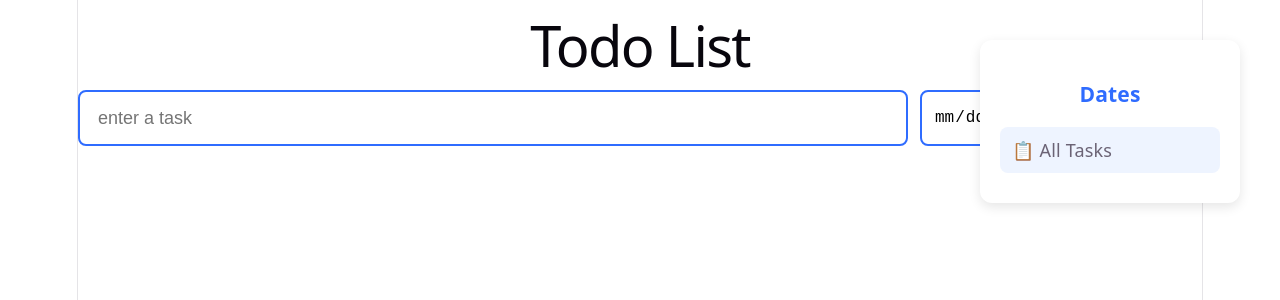
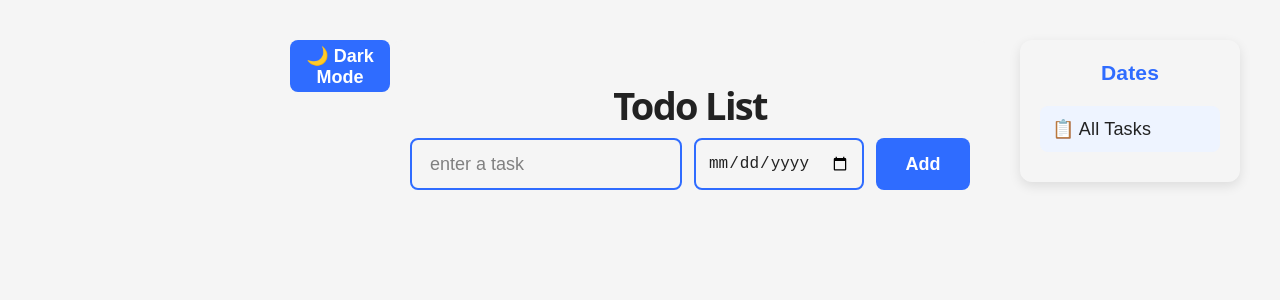
Before and after one commit to bodaalaa19/todo-react-ts, a React (Vite) app: page / in a window 1280 px wide. Shown: the top 300 px of the page. Built offline with nearby package versions, Linux system fonts and the light colour scheme.

Commit message:
dark theme done

```diff
--- a/src/App.css
+++ b/src/App.css
@@ -6,21 +6,50 @@
   box-sizing: border-box;
 }
 
+/* ---------- Light Theme ---------- */
+.light {
+  --background: #f5f5f5;
+  --item: #d6edf4;
+  --sidebar-item: #eef4ff;
+  --sidebar-item-hover: #dce8ff;
+  --text: #222222;
+  --button: #2f6cff;
+}
+
+.dark {
+  --background: #1e1e1e;
+  --item: #3a3a3a;
+  --sidebar-item: #3a3f4d;
+  --sidebar-item-hover: #454b5c;
+  --text: #ffffff;
+  --button: #4b7cff;
+}
+
 body {
   font-family: "Poppins", sans-serif;
-  background: #f5f5f5;
 }
 
-.app{
-    display:flex;
-    justify-content:center;
-    padding-top:40px;
+.app {
+  min-height: 100vh;
+  display: flex;
+  justify-content: center;
+  padding-top: 40px;
+
+  background: var(--background);
+  color: var(--text);
+
+  transition: background 0.3s ease, color 0.3s ease;
 }
 
 .todo-container {
   width: 600px;
-  max-width: 720px; /* smaller than before */
+  max-width: 720px;
   padding: 20px;
+
+  background: var(--background);
+  border-radius: 12px;
+
+  transition: background 0.3s ease;
 }
 
 .todo-container h1 {
@@ -28,5 +57,30 @@ body {
   font-size: 38px;
   font-weight: 700;
   margin-bottom: 20px;
-  color: #222;
+
+  color: var(--text);
 }
+
+.theme-btn {
+  position: fixed;
+  top: 20px;
+  left: 20px;
+
+  padding: 10px 18px;
+
+  border: none;
+  border-radius: 8px;
+
+  background: var(--button);
+  color: white;
+
+  cursor: pointer;
+  font-size: 15px;
+  font-weight: 600;
+
+  transition: 0.2s;
+}
+
+.theme-btn:hover {
+  opacity: 0.9;
+}
--- a/src/App.tsx
+++ b/src/App.tsx
@@ -6,6 +6,7 @@ import TodoList from './components/TodoList'
 import { useState,useEffect } from 'react'
 import type { Todo } from './types/todo'
 import DateSidebar from './components/DateSidebar'
+import "./App.css";
 function App() {
   const [todos, setTodos] = useState<Todo[]>(() => {
   const storedTodos = localStorage.getItem("todos");
@@ -46,12 +47,22 @@ const onToggleCompleted = (id: string) => {
     )
   );
 };
+const [isDark, setIsDark] = useState(false);
+
+
   return (
-    <div className="app">
-        <DateSidebar todos={todos}
+<div className={`app ${isDark ? "dark" : "light"}`}>        <DateSidebar todos={todos}
   onSelectDate={setSelectedDate}
         />
+<button
+className='add-btn'
+onClick={
+  () => {
+        console.log(isDark);
 
+    setIsDark(!isDark)}}>
+  {isDark ? "☀️ Light Mode" : "🌙 Dark Mode"}
+</button>
   <div className="todo-container">
     <h1>Todo List</h1>
 
--- a/src/components/DateSidebar.css
+++ b/src/components/DateSidebar.css
@@ -6,17 +6,19 @@
 
   width: 220px;
 
-  background: white;
+  background: var(--background);
+  color: var(--text);
   border-radius: 12px;
   padding: 20px;
 
   box-shadow: 0 4px 12px rgba(0,0,0,.1);
+  transition: background 0.3s ease, color 0.3s ease;
 }
 
 .date-sidebar h3 {
   text-align: center;
   margin-bottom: 20px;
-  color: #2f6cff;
+  color: var(--button);
 }
 
 .date-item {
@@ -27,7 +29,8 @@
   padding: 10px 12px;
   margin-bottom: 10px;
 
-  background: #eef4ff;
+  background: var(--sidebar-item);
+  color: var(--text);
   border-radius: 8px;
 
   cursor: pointer;
@@ -35,8 +38,9 @@
 }
 
 .date-item:hover {
-  background: #dce8ff;
+  background: var(--sidebar-item-hover);
 }
+
 .date-right {
     display: flex;
     align-items: center;
--- a/src/components/TodoForm.css
+++ b/src/components/TodoForm.css
@@ -9,15 +9,44 @@
   height: 52px;
   padding: 0 18px;
 
-  border: 2px solid #2f6cff;
+  background: var(--card);
+  color: var(--text);
+
+  border: 2px solid var(--button);
   border-radius: 8px;
 
   font-size: 18px;
   outline: none;
+
+  transition: 0.3s;
+}
+
+.todo-input::placeholder {
+  color: gray;
 }
 
 .todo-input:focus {
-  border-color: #2459d8;
+  border-color: var(--button);
+}
+
+.date-input {
+  height: 52px;
+  padding: 0 12px;
+
+  background: var(--card);
+  color: var(--text);
+
+  border: 2px solid var(--button);
+  border-radius: 8px;
+
+  font-size: 16px;
+  outline: none;
+
+  transition: 0.3s;
+}
+
+.date-input:focus {
+  border-color: var(--button);
 }
 
 .add-btn {
@@ -27,29 +56,17 @@
   border: none;
   border-radius: 8px;
 
-  background: #2f6cff;
+  background: var(--button);
   color: white;
 
   font-size: 18px;
   font-weight: 600;
 
   cursor: pointer;
+
+  transition: 0.3s;
 }
 
 .add-btn:hover {
-  background: #2459d8;
+  opacity: 0.9;
 }
-.date-input {
-  height: 52px;
-  padding: 0 12px;
-
-  border: 2px solid #2f6cff;
-  border-radius: 8px;
-
-  font-size: 16px;
-  outline: none;
-}
-
-.date-input:focus {
-  border-color: #2459d8;
-}
--- a/src/components/TodoItem.css
+++ b/src/components/TodoItem.css
@@ -6,10 +6,11 @@
   padding: 10px 14px;
   margin-bottom: 14px;
 
-  background: #d6edf4;
-
+  background: var(--item);
   border: 1px solid #b8d2da;
   border-radius: 8px;
+
+  transition: background 0.3s ease;
 }
 
 .todo-left {
@@ -27,7 +28,9 @@
 .todo-text {
   margin: 0;
   font-size: 17px;
-  color: #333;
+  color: var(--text);
+
+  transition: color 0.3s ease;
 }
 
 .delete-btn {
@@ -37,7 +40,7 @@
   border: none;
   border-radius: 8px;
 
-  background: #2d36d3;
+  background: var(--button);
   color: white;
 
   display: flex;
@@ -49,9 +52,11 @@
 }
 
 .delete-btn:hover {
-  background: #1f28b8;
+  opacity: 0.9;
 }
+
 .completed {
   text-decoration: line-through;
-  color: #777;
+  color: gray;
+  opacity: 0.7;
 }
--- a/src/index.css
+++ b/src/index.css
@@ -51,11 +51,7 @@
 }
 
 #root {
-  width: 1126px;
-  max-width: 100%;
-  margin: 0 auto;
-  text-align: center;
-  border-inline: 1px solid var(--border);
+  width: 100%;
   min-height: 100svh;
   display: flex;
   flex-direction: column;
```
